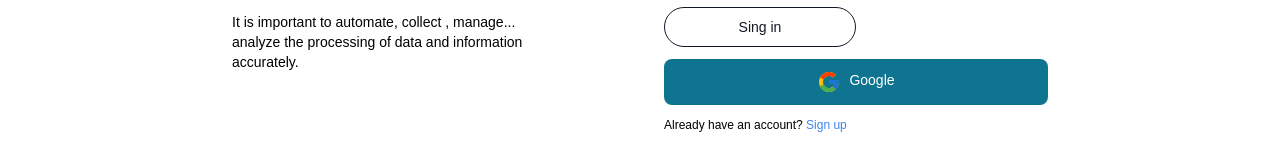
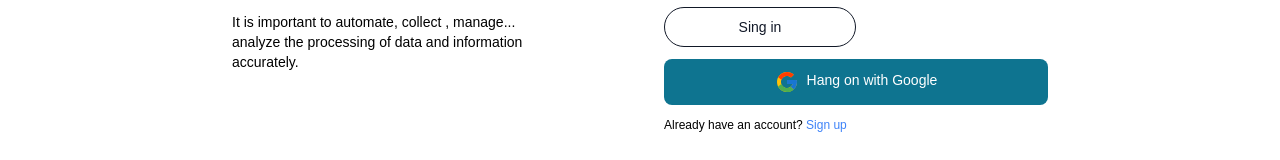
Before and after one commit to tchasinga/blogs-learning, a React (Vite) app in the folder frontend/: page /sign-in in a window 1280 px wide. Shown: the part 305-465 px from the top of the page. Built offline with nearby package versions, Linux system fonts and the light colour scheme.

Commit message:
new code is added now

```diff
--- a/frontend/src/Pages/OAuth.jsx
+++ b/frontend/src/Pages/OAuth.jsx
@@ -5,7 +5,7 @@ export default function OAuth() {
   return (
     <Button type='button'>
        <FcGoogle className='text-2xl'/>
-       <text className='ml-2'>Google</text>
+       <text className='ml-2'>Hang on with Google</text>
     </Button>
   )
 }
```
